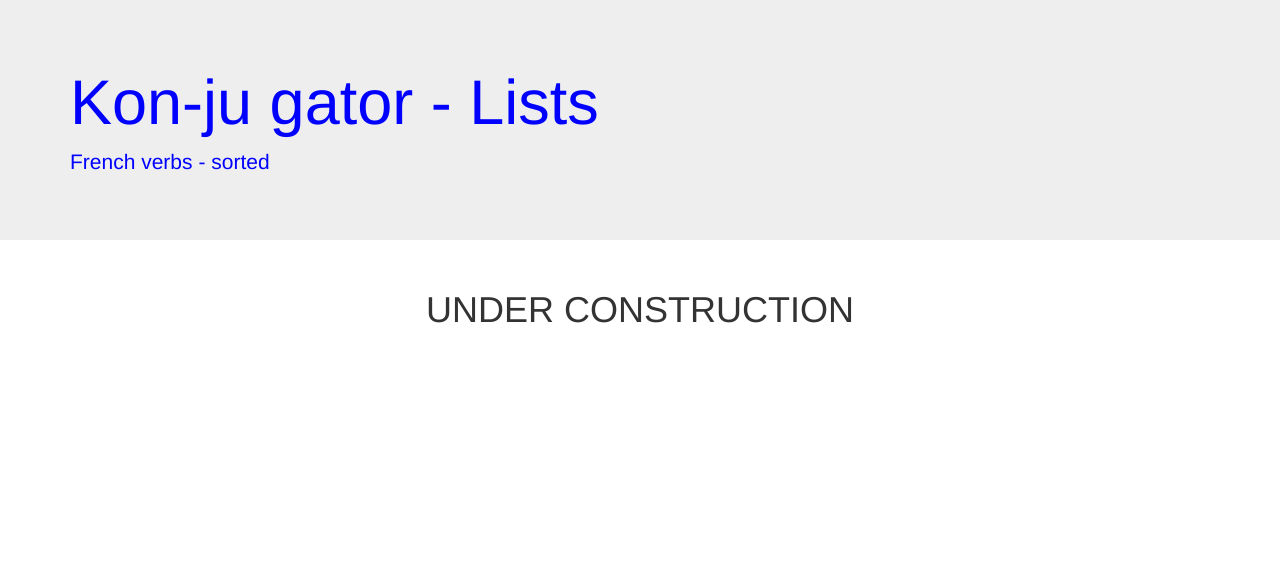
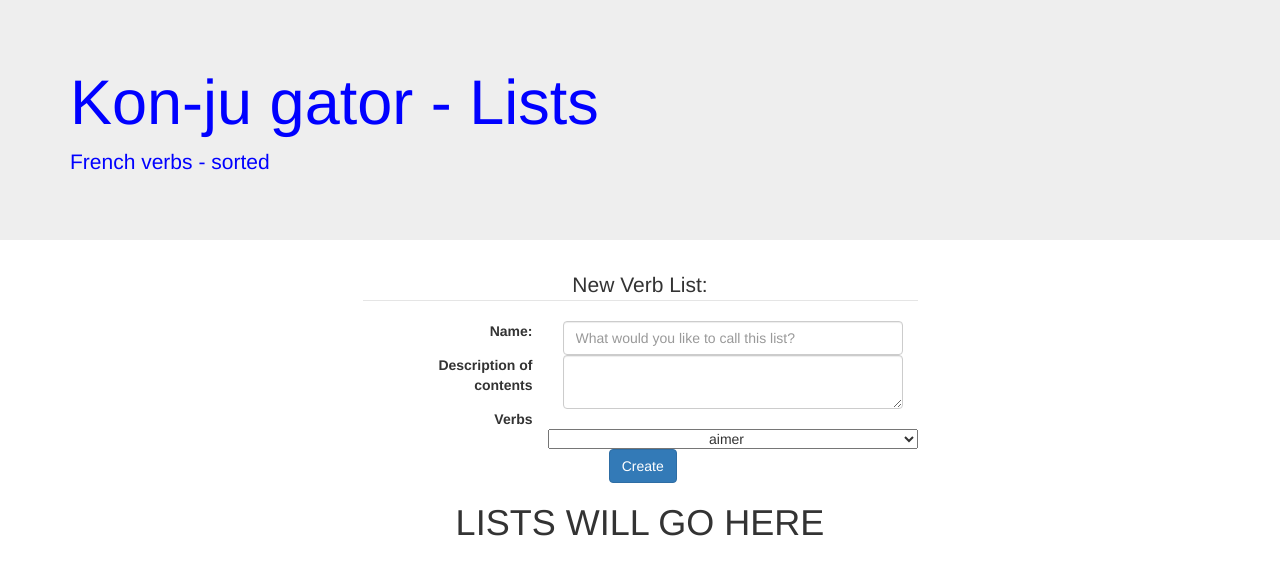
Before and after one commit to jroers/verb_conjugator, a website: page views/lists/index.html in a window 1280 px wide. Drawn offline with nearby package versions, Linux system fonts and the light colour scheme; files that its build step writes are made by us from their sources; files whose address does not match are found by name.

Commit message:
Updated list schema to resolve error, added dropdown menu in the lists html page

```diff
--- a/models/list.js
+++ b/models/list.js
@@ -1,5 +1,6 @@
 var mongoose = require("mongoose");
-var Verb = mongoose.model('Verb', VerbSchema);
+var Schema = mongoose.Schema;
+var Verb = require("./verb.js");
 
 var ListSchema = new mongoose.Schema({
 	name: String,
--- a/public/styles.css
+++ b/public/styles.css
@@ -44,3 +44,15 @@ span input {
 .new-verb {
 	text-align: center;
 }
+
+#newList label {
+	text-align: right;
+}
+
+#newList legend {
+	text-align: center;
+}
+
+#lists {
+	text-align: center;
+}
--- a/views/lists/index.html
+++ b/views/lists/index.html
@@ -27,14 +27,52 @@
 
     <section class="container">
       <div class="row">
-        <div class="col-md-10 col-md-offset-1">
-          <h1>UNDER CONSTRUCTION</h1>
+        <div class="col-md-6 col-md-offset-3">
+          <form id="newList">
+            <fieldset>
+              <!-- Form Name -->
+              <legend>New Verb List:</legend>
+
+              <!-- Text input-->
+              <div class="form-group">
+                <label class="col-md-4 control-label" for="name">Name:</label>
+                <div class="col-md-8">
+                <input id="name" name="name" type="text" placeholder="What would you like to call this list?" class="form-control input-md" required="">
+
+                </div>
+              </div>
+
+              <!-- Textarea -->
+              <div class="form-group">
+                <label class="col-md-4 control-label" for="newDescription">Description of contents</label>
+                <div class="col-md-8">
+                  <textarea class="form-control" id="newDescription" name="genres"></textarea>
+                </div>
+              </div>
+
+              <!-- Dropdown menu -->
+              <label class="col-md-4 control-label" for="verbs">Verbs</label>
+              <select class="col-md-8" id="verbs">
+                <option value="566b4f2ffeab6fd863ee76c5">aimer</option>
+                <option value="566b4f2ffeab6fd863ee76c2">faire</option>
+                <option value="566b4f2ffeab6fd863ee76bf">avoir</option>
+              </select>
+
+              <!-- Button -->
+              <div class="form-group">
+         <!-- <label class="col-md-4 control-label" for="singlebutton">Create</label> -->
+                <div class="col-md-2 col-md-offset-5">
+                  <button id="singlebutton" name="singlebutton" class="btn btn-primary">Create</button>
+                </div>
+              </div>
+            </fieldset>
+          </form>
         </div>
       </div>
 
       <!-- verb stuff! -->
       <div id='lists'>
-
+        <h1>LISTS WILL GO HERE</h1>
       </div>
     </section>
 
```
